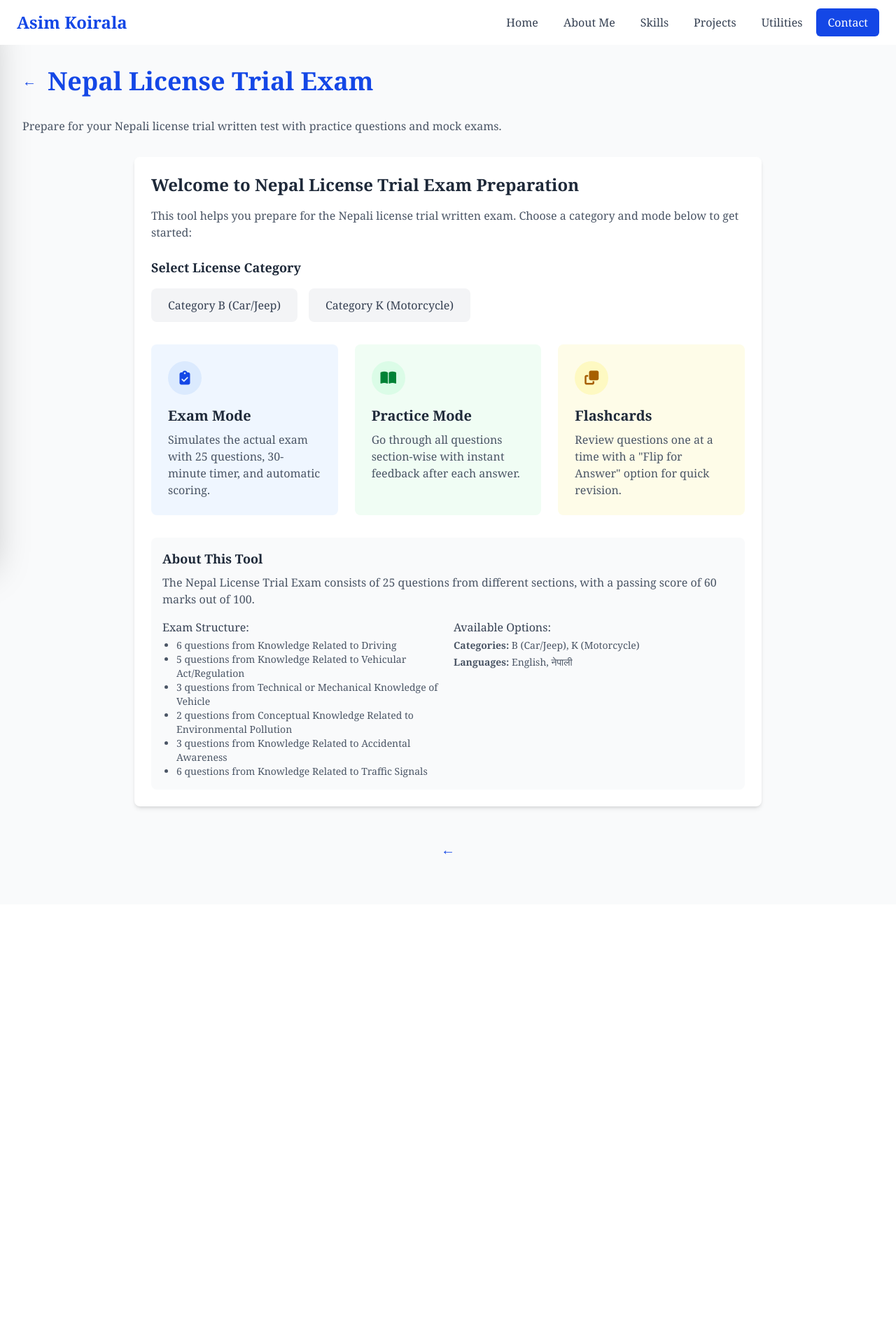
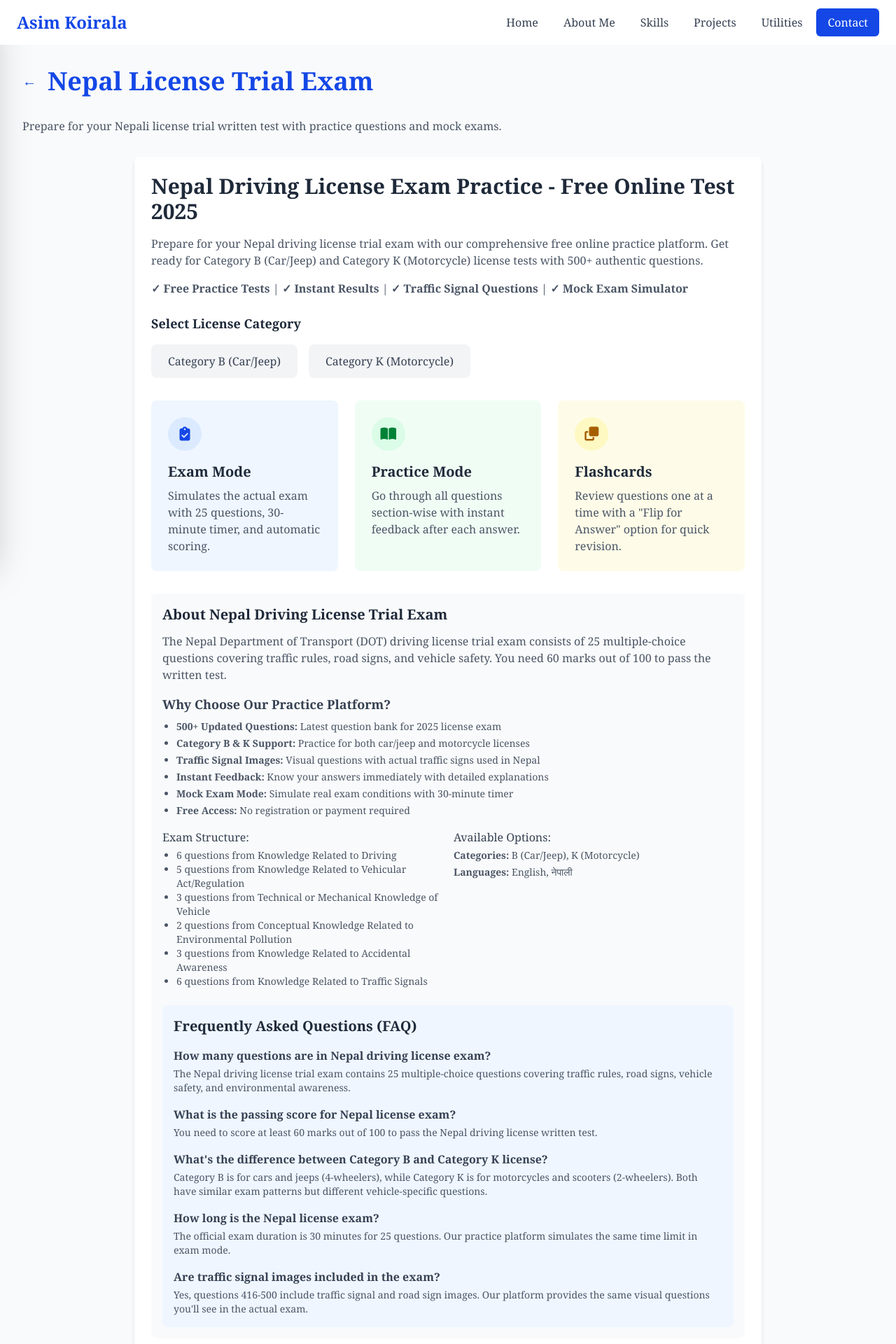
Before and after one commit to Asim-Koirala/portfolio_code, a Next.js app: page /utilities/license-exam in a window 1280 px wide. Shown: the top 1920 px of the page at 70% size. Before the commit the page ends 1292 px from the top, so only its background shows below. Built offline with nearby package versions, Linux system fonts and the light colour scheme.

Commit message:
SEO DONE by trae AI

```diff
--- /dev/null
+++ b/app/robots.ts
@@ -0,0 +1,27 @@
+import { MetadataRoute } from 'next'
+
+export default function robots(): MetadataRoute.Robots {
+  const baseUrl = 'https://asimkoirala.com.np' // Replace with your actual domain
+
+  return {
+    rules: [
+      {
+        userAgent: '*',
+        allow: '/',
+        disallow: ['/api/', '/_next/', '/admin/'],
+      },
+      {
+        userAgent: 'Googlebot',
+        allow: '/',
+        disallow: ['/api/', '/_next/', '/admin/'],
+      },
+      {
+        userAgent: 'Bingbot',
+        allow: '/',
+        disallow: ['/api/', '/_next/', '/admin/'],
+      },
+    ],
+    sitemap: `${baseUrl}/sitemap.xml`,
+    host: baseUrl,
+  }
+}
--- a/app/utilities/license-exam/layout.tsx
+++ b/app/utilities/license-exam/layout.tsx
@@ -1,9 +1,46 @@
 import type { Metadata } from "next";
 
 export const metadata: Metadata = {
-  title: "License Exam Practice | Asim Koirala",
-  description: "Practice for your driving license exam with our comprehensive question bank and exam simulator",
-  keywords: ["license exam", "driving test", "practice questions", "exam simulator", "Nepal driving license"],
+  title: "Nepal Driving License Exam Practice - Free Online Test 2025",
+  description: "Free Nepal driving license exam practice with 500+ questions for Category B (Car/Jeep) and K (Motorcycle). Mock tests, flashcards, and instant results. Pass your trial exam on first attempt!",
+  keywords: [
+    "Nepal driving license exam",
+    "Nepal license trial test",
+    "driving license practice Nepal",
+    "Category B license exam",
+    "Category K motorcycle license",
+    "Nepal DOT license test",
+    "free driving test Nepal",
+    "license exam questions Nepal",
+    "driving license preparation",
+    "Nepal traffic rules exam",
+    "online driving test Nepal",
+    "license exam simulator",
+    "Nepal driving theory test"
+  ],
+  openGraph: {
+    title: "Nepal Driving License Exam Practice - Free Online Test 2025",
+    description: "Free Nepal driving license exam practice with 500+ questions for Category B (Car/Jeep) and K (Motorcycle). Mock tests, flashcards, and instant results.",
+    type: "website",
+    locale: "en_US",
+    siteName: "Nepal License Exam Practice"
+  },
+  twitter: {
+    card: "summary_large_image",
+    title: "Nepal Driving License Exam Practice - Free Online Test 2025",
+    description: "Free Nepal driving license exam practice with 500+ questions for Category B (Car/Jeep) and K (Motorcycle). Mock tests, flashcards, and instant results."
+  },
+  robots: {
+    index: true,
+    follow: true,
+    googleBot: {
+      index: true,
+      follow: true,
+      "max-video-preview": -1,
+      "max-image-preview": "large",
+      "max-snippet": -1
+    }
+  }
 };
 
 export default function LicenseExamLayout({
--- a/app/utilities/license-exam/page.tsx
+++ b/app/utilities/license-exam/page.tsx
@@ -2,6 +2,7 @@
 
 import { useState } from 'react';
 import dynamic from 'next/dynamic';
+import Head from 'next/head';
 
 // Use dynamic imports with loading priority
 const UtilityLayout = dynamic(() => import('../../../components/UtilityLayout'), {
@@ -106,9 +107,12 @@ export default function LicenseExam() {
         return (
           <div className="max-w-4xl mx-auto">
             <div className="bg-white rounded-lg shadow-md p-6 mb-8">
-              <h2 className="text-2xl font-semibold text-gray-800 mb-4">Welcome to Nepal License Trial Exam Preparation</h2>
+              <h1 className="text-3xl font-bold text-gray-800 mb-4">Nepal Driving License Exam Practice - Free Online Test 2025</h1>
+              <p className="text-gray-600 mb-4">
+                Prepare for your Nepal driving license trial exam with our comprehensive free online practice platform. Get ready for Category B (Car/Jeep) and Category K (Motorcycle) license tests with 500+ authentic questions.
+              </p>
               <p className="text-gray-600 mb-6">
-                This tool helps you prepare for the Nepali license trial written exam. Choose a category and mode below to get started:
+                <strong>✓ Free Practice Tests</strong> | <strong>✓ Instant Results</strong> | <strong>✓ Traffic Signal Questions</strong> | <strong>✓ Mock Exam Simulator</strong>
               </p>
 
               {/* Category Selection */}
@@ -183,10 +187,21 @@ export default function LicenseExam() {
               </div>
 
               <div className="mt-8 p-4 bg-gray-50 rounded-lg">
-          <h3 className="text-lg font-semibold text-gray-800 mb-2">About This Tool</h3>
+          <h2 className="text-xl font-bold text-gray-800 mb-3">About Nepal Driving License Trial Exam</h2>
           <p className="text-gray-600 mb-4">
-                  The Nepal License Trial Exam consists of 25 questions from different sections, with a passing score of 60 marks out of 100.
+                  The Nepal Department of Transport (DOT) driving license trial exam consists of 25 multiple-choice questions covering traffic rules, road signs, and vehicle safety. You need 60 marks out of 100 to pass the written test.
                 </p>
+                <div className="mb-4">
+                  <h3 className="text-lg font-semibold text-gray-700 mb-2">Why Choose Our Practice Platform?</h3>
+                  <ul className="list-disc pl-5 text-gray-600 text-sm space-y-1">
+                    <li><strong>500+ Updated Questions:</strong> Latest question bank for 2025 license exam</li>
+                    <li><strong>Category B & K Support:</strong> Practice for both car/jeep and motorcycle licenses</li>
+                    <li><strong>Traffic Signal Images:</strong> Visual questions with actual traffic signs used in Nepal</li>
+                    <li><strong>Instant Feedback:</strong> Know your answers immediately with detailed explanations</li>
+                    <li><strong>Mock Exam Mode:</strong> Simulate real exam conditions with 30-minute timer</li>
+                    <li><strong>Free Access:</strong> No registration or payment required</li>
+                  </ul>
+                </div>
                 <div className="grid grid-cols-1 md:grid-cols-2 gap-4">
                   <div>
                     <h4 className="font-medium text-gray-700 mb-1">Exam Structure:</h4>
@@ -207,6 +222,33 @@ export default function LicenseExam() {
                     </div>
                   </div>
                 </div>
+
+                {/* FAQ Section for SEO */}
+                <div className="mt-6 p-4 bg-blue-50 rounded-lg">
+                  <h2 className="text-xl font-bold text-gray-800 mb-4">Frequently Asked Questions (FAQ)</h2>
+                  <div className="space-y-4">
+                    <div>
+                      <h3 className="font-semibold text-gray-700 mb-1">How many questions are in Nepal driving license exam?</h3>
+                      <p className="text-gray-600 text-sm">The Nepal driving license trial exam contains 25 multiple-choice questions covering traffic rules, road signs, vehicle safety, and environmental awareness.</p>
+                    </div>
+                    <div>
+                      <h3 className="font-semibold text-gray-700 mb-1">What is the passing score for Nepal license exam?</h3>
+                      <p className="text-gray-600 text-sm">You need to score at least 60 marks out of 100 to pass the Nepal driving license written test.</p>
+                    </div>
+                    <div>
+                      <h3 className="font-semibold text-gray-700 mb-1">What's the difference between Category B and Category K license?</h3>
+                      <p className="text-gray-600 text-sm">Category B is for cars and jeeps (4-wheelers), while Category K is for motorcycles and scooters (2-wheelers). Both have similar exam patterns but different vehicle-specific questions.</p>
+                    </div>
+                    <div>
+                      <h3 className="font-semibold text-gray-700 mb-1">How long is the Nepal license exam?</h3>
+                      <p className="text-gray-600 text-sm">The official exam duration is 30 minutes for 25 questions. Our practice platform simulates the same time limit in exam mode.</p>
+                    </div>
+                    <div>
+                      <h3 className="font-semibold text-gray-700 mb-1">Are traffic signal images included in the exam?</h3>
+                      <p className="text-gray-600 text-sm">Yes, questions 416-500 include traffic signal and road sign images. Our platform provides the same visual questions you'll see in the actual exam.</p>
+                    </div>
+                  </div>
+                </div>
               </div>
             </div>
           </div>
@@ -214,7 +256,61 @@ export default function LicenseExam() {
     }
   };
 
+  const structuredData = {
+    "@context": "https://schema.org",
+    "@type": "EducationalOrganization",
+    "name": "Nepal Driving License Exam Practice",
+    "description": "Free online practice platform for Nepal driving license exam with comprehensive question bank for Category B and K licenses",
+    "url": "https://asimkoirala.com.np/utilities/license-exam",
+    "educationalCredentialAwarded": "Driving License Preparation",
+    "hasOfferCatalog": {
+      "@type": "OfferCatalog",
+      "name": "License Exam Courses",
+      "itemListElement": [
+        {
+          "@type": "Course",
+          "name": "Category B (Car/Jeep) License Exam",
+          "description": "Comprehensive practice for Category B driving license with 500+ questions",
+          "provider": {
+            "@type": "Organization",
+            "name": "Nepal License Exam Practice"
+          },
+          "educationalLevel": "Beginner",
+          "courseMode": "Online",
+          "isAccessibleForFree": true
+        },
+        {
+          "@type": "Course",
+          "name": "Category K (Motorcycle) License Exam",
+          "description": "Comprehensive practice for Category K motorcycle license with 500+ questions",
+          "provider": {
+            "@type": "Organization",
+            "name": "Nepal License Exam Practice"
+          },
+          "educationalLevel": "Beginner",
+          "courseMode": "Online",
+          "isAccessibleForFree": true
+        }
+      ]
+    },
+    "offers": {
+      "@type": "Offer",
+      "price": "0",
+      "priceCurrency": "USD",
+      "availability": "https://schema.org/InStock"
+    }
+  };
+
   return (
+    <>
+      <Head>
+        <script
+          type="application/ld+json"
+          dangerouslySetInnerHTML={{
+            __html: JSON.stringify(structuredData)
+          }}
+        />
+      </Head>
       <UtilityLayout
         title="Nepal License Trial Exam"
         description="Prepare for your Nepali license trial written test with practice questions and mock exams."
@@ -256,5 +352,6 @@ export default function LicenseExam() {
         </div>
       )}
       </UtilityLayout>
+    </>
   );
 }
--- a/components/Footer.tsx
+++ b/components/Footer.tsx
@@ -3,7 +3,7 @@
 import { useState, useEffect } from 'react';
 
 const Footer: React.FC = () => {
-  const [currentYear, setCurrentYear] = useState(2024);
+  const [currentYear, setCurrentYear] = useState(2025);
 
   useEffect(() => {
     setCurrentYear(new Date().getFullYear());
--- a/components/Sidebar.tsx
+++ b/components/Sidebar.tsx
@@ -87,7 +87,7 @@ const Sidebar: React.FC<SidebarProps> = ({ isOpen, toggleSidebar }) => {
              <i className="fa fa-envelope text-blue-700"></i>
            </a>
         </div>
-        <p className="text-center text-gray-500 text-sm mt-4">© 2024 Asim Koirala</p>
+        <p className="text-center text-gray-500 text-sm mt-4">© 2025 Asim Koirala</p>
       </div>
     </div>
   );
```
Also changed, not shown: app/sitemap.ts (added, +45 -0 lines), public/robots.txt (added), 1 other file (tests, documents, lock files or other folders). Lines whose indentation alone changed are shown as unchanged.
